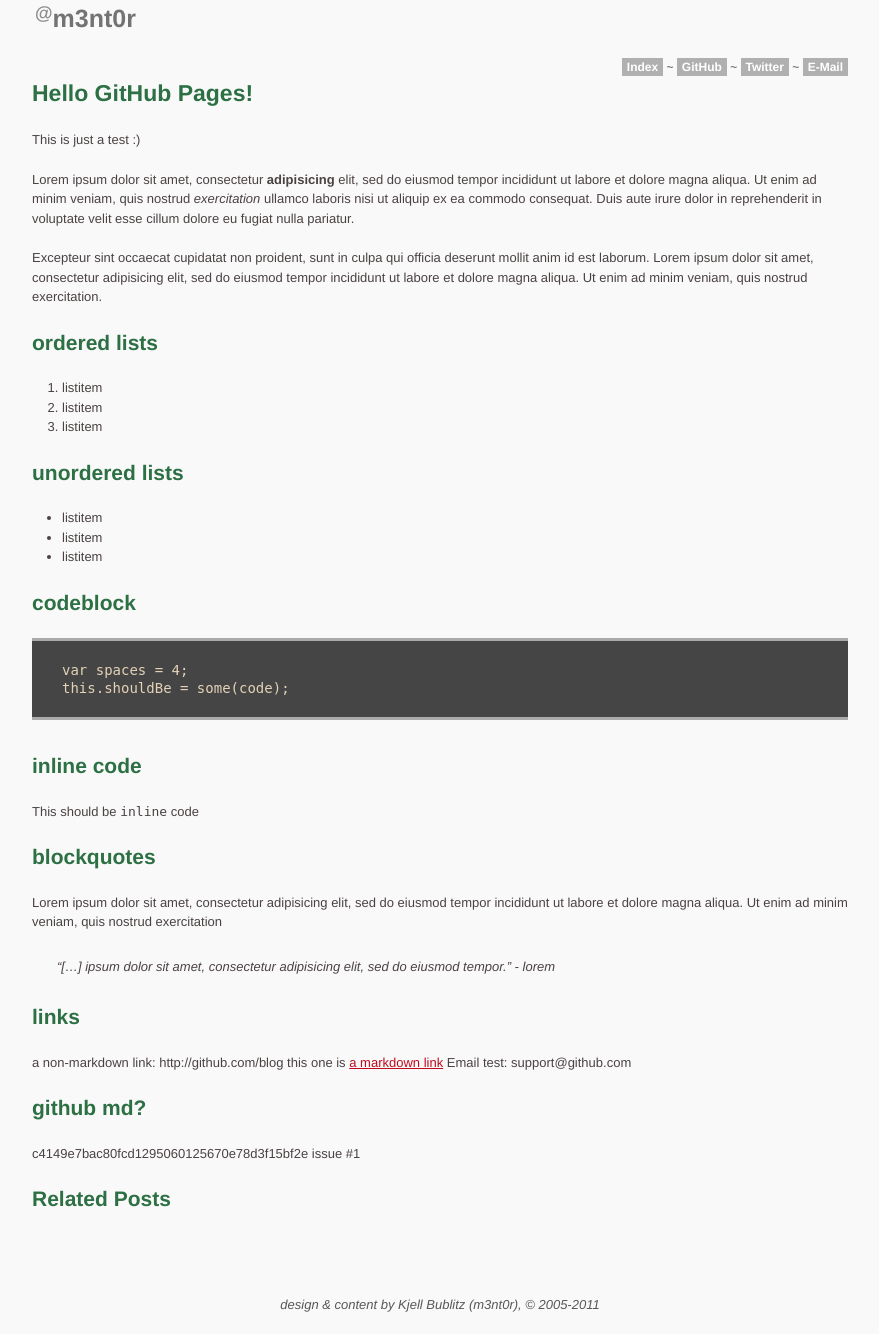
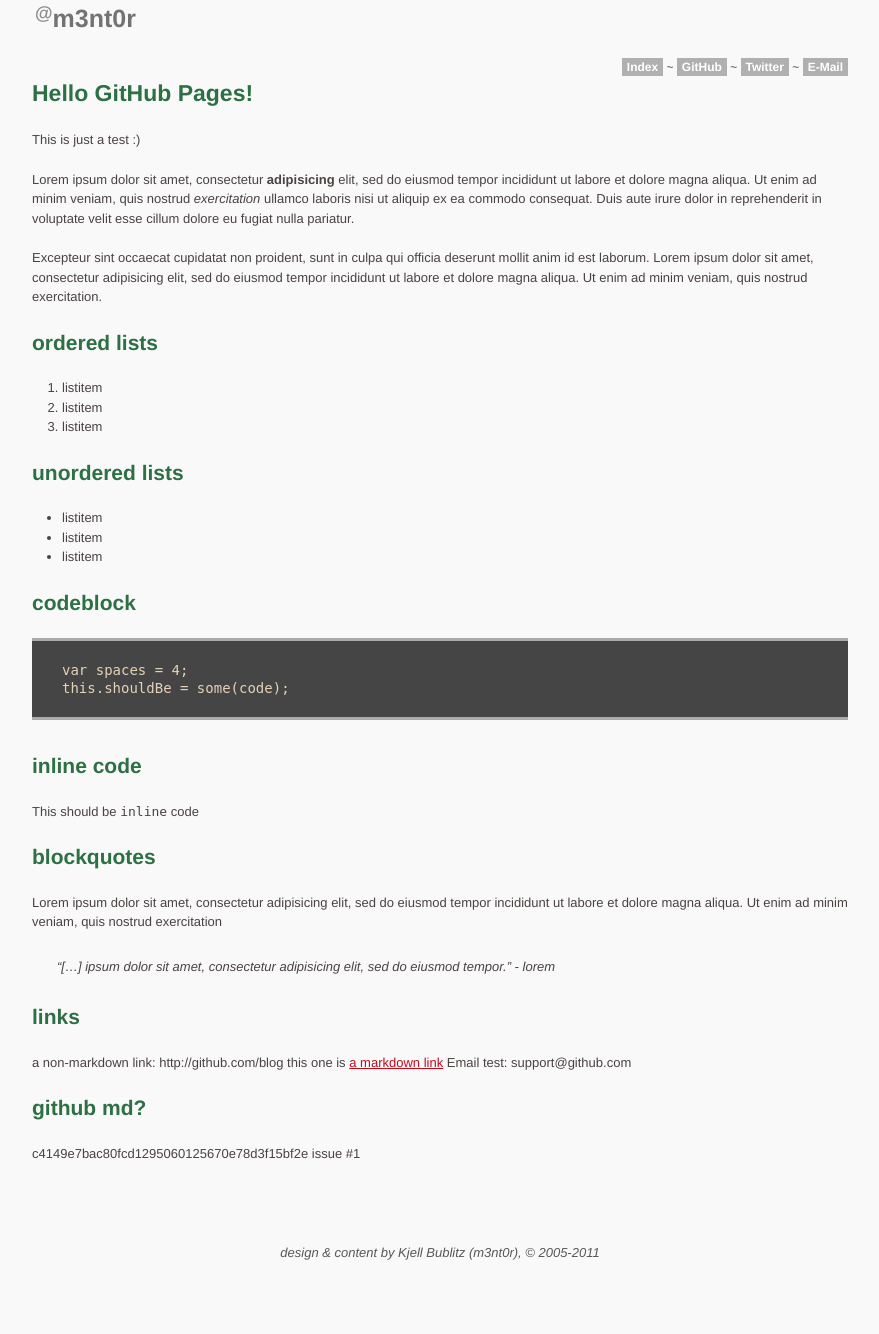
Before and after one commit to m3nt0r/m3nt0r.github.com, a Jekyll site: the page built from _posts/2011-07-01-hello-gh-pages.md, in a window 1280 px wide. Shown: the whole page, without its empty margins (200-1079 px from the left). Built offline with Jekyll 4.4.1, drawn with Linux system fonts in a browser that asks for light colours; Markdown is read by kramdown in place of the engine named in the settings; after the commit the page ends 1283 px from its top, so only the background shows below that.

Commit message:
removed related

```diff
--- a/_layouts/post.html
+++ b/_layouts/post.html
@@ -4,12 +4,3 @@
 <article id="post" lang="en">
 	{{ content }}
 </article>
-
-<div id="related">
-	<h3>Related Posts</h3>
-	<ul class="posts">
-		{% for post in site.related_posts limit:3 %}
-		<li><span>{{ post.date | date_to_string }}</span> &raquo; <a href="{{ post.url }}">{{ post.title }}</a></li>
-		{% endfor %}
-	</ul>
-</div>
```
